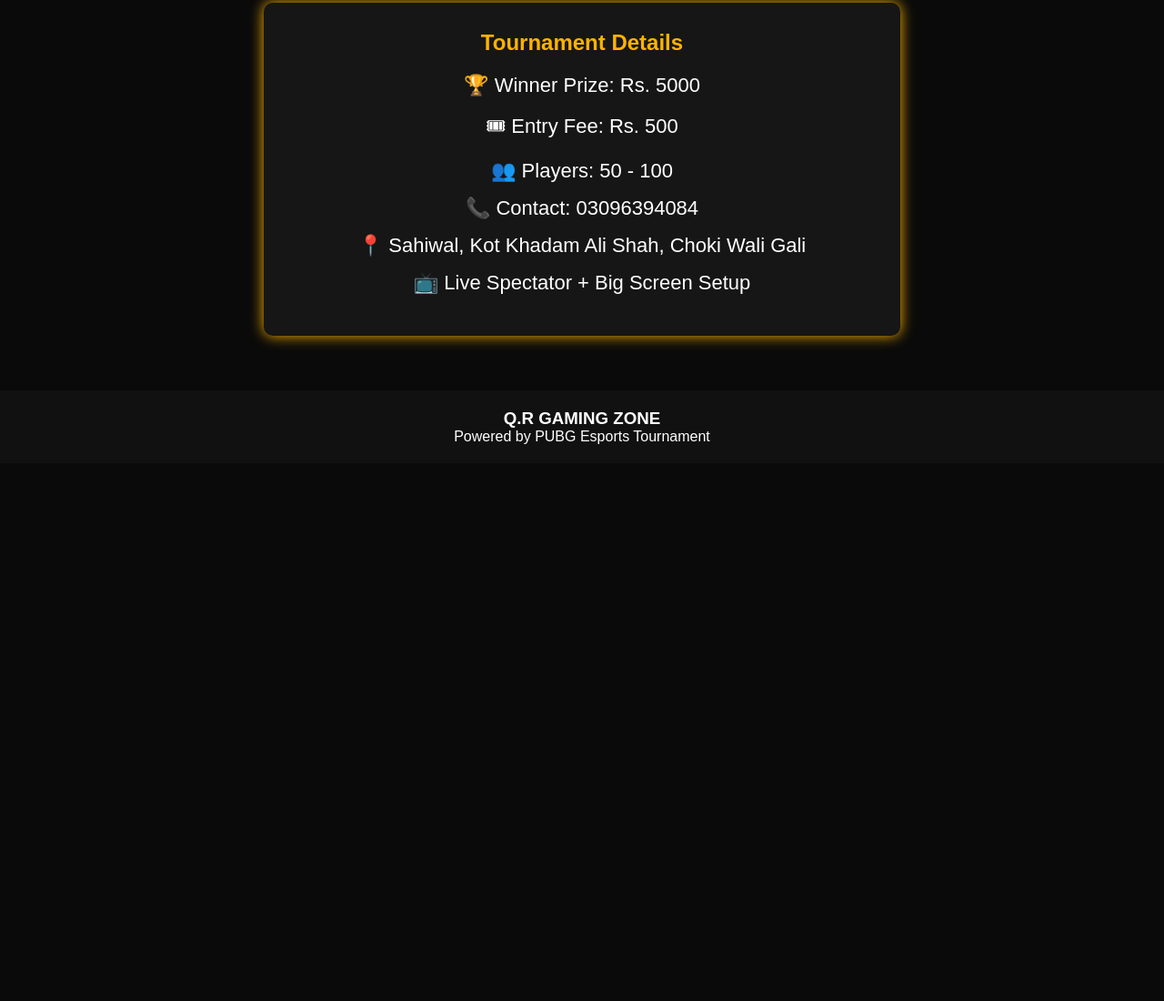
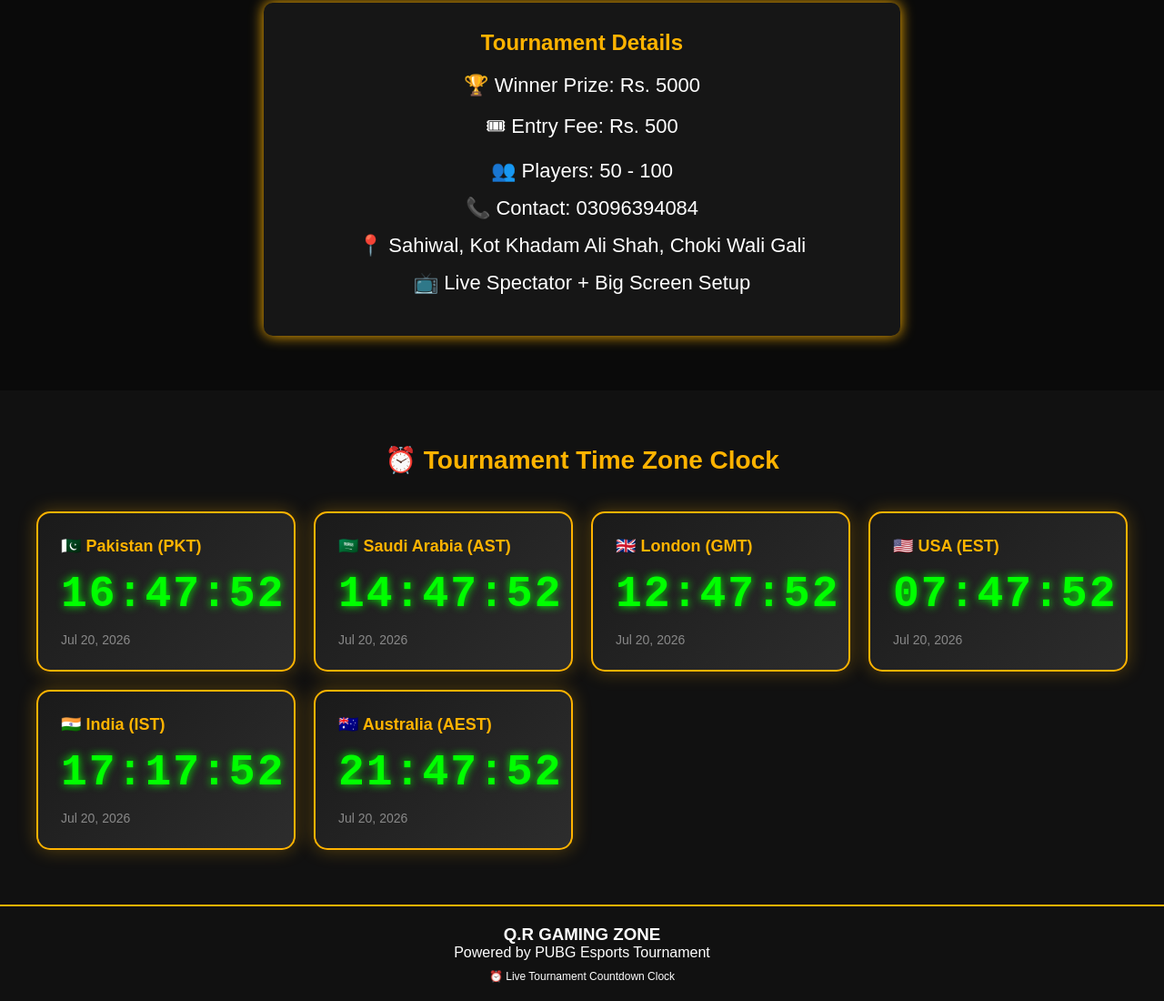
Before and after one commit to stongordon-afk/qr-gaming-zone, a plain HTML site: page index.html in a window 1280 px wide. Shown: the part 857-1957 px from the top of the page at 91% size. Before the commit the page ends 1366 px from the top, so only its background shows below. Drawn offline with Linux system fonts and the light colour scheme.

Commit message:
Add digital clock with multiple time zones

```diff
--- a/index.html
+++ b/index.html
@@ -53,6 +53,12 @@
 text-decoration:none;
 font-weight:bold;
 border-radius:5px;
+transition: 0.3s;
+}
+
+.btn:hover{
+background:#ff9500;
+transform:scale(1.05);
 }
 
 .section{
@@ -79,10 +85,81 @@
 font-size:22px;
 }
 
+/* Clock Styles */
+.clock-section{
+padding:60px 20px;
+background:#111;
+}
+
+.clock-container{
+display:grid;
+grid-template-columns:repeat(auto-fit, minmax(250px, 1fr));
+gap:20px;
+max-width:1200px;
+margin:0 auto;
+}
+
+.clock-card{
+background:linear-gradient(135deg, #1a1a1a, #2d2d2d);
+padding:25px;
+border-radius:15px;
+border:2px solid #ffb300;
+box-shadow:0 0 20px rgba(255, 179, 0, 0.3);
+transition:transform 0.3s;
+}
+
+.clock-card:hover{
+transform:translateY(-5px);
+box-shadow:0 0 30px rgba(255, 179, 0, 0.5);
+}
+
+.timezone-name{
+font-size:18px;
+color:#ffb300;
+font-weight:bold;
+margin-bottom:10px;
+}
+
+.digital-clock{
+font-size:48px;
+font-weight:bold;
+color:#00ff00;
+font-family:'Courier New', monospace;
+text-shadow:0 0 10px #00ff00;
+margin:15px 0;
+letter-spacing:2px;
+}
+
+.date-display{
+font-size:14px;
+color:#888;
+margin-top:10px;
+}
+
+.clock-title{
+text-align:center;
+color:#ffb300;
+font-size:28px;
+margin-bottom:40px;
+}
+
 footer{
 background:#111;
 padding:20px;
 text-align:center;
+border-top:2px solid #ffb300;
+}
+
+@media (max-width: 768px){
+.hero-content h1{
+font-size:40px;
+}
+.hero-content h2{
+font-size:24px;
+}
+.digital-clock{
+font-size:36px;
+}
 }
 </style>
 
@@ -115,10 +192,95 @@
 </div>
 </section>
 
+<!-- World Clock Section -->
+<section class="clock-section">
+<h2 class="clock-title">⏰ Tournament Time Zone Clock</h2>
+<div class="clock-container">
+<div class="clock-card">
+<div class="timezone-name">🇵🇰 Pakistan (PKT)</div>
+<div class="digital-clock" id="clock-pkt">00:00:00</div>
+<div class="date-display" id="date-pkt"></div>
+</div>
+
+<div class="clock-card">
+<div class="timezone-name">🇸🇦 Saudi Arabia (AST)</div>
+<div class="digital-clock" id="clock-ast">00:00:00</div>
+<div class="date-display" id="date-ast"></div>
+</div>
+
+<div class="clock-card">
+<div class="timezone-name">🇬🇧 London (GMT)</div>
+<div class="digital-clock" id="clock-gmt">00:00:00</div>
+<div class="date-display" id="date-gmt"></div>
+</div>
+
+<div class="clock-card">
+<div class="timezone-name">🇺🇸 USA (EST)</div>
+<div class="digital-clock" id="clock-est">00:00:00</div>
+<div class="date-display" id="date-est"></div>
+</div>
+
+<div class="clock-card">
+<div class="timezone-name">🇮🇳 India (IST)</div>
+<div class="digital-clock" id="clock-ist">00:00:00</div>
+<div class="date-display" id="date-ist"></div>
+</div>
+
+<div class="clock-card">
+<div class="timezone-name">🇦🇺 Australia (AEST)</div>
+<div class="digital-clock" id="clock-aest">00:00:00</div>
+<div class="date-display" id="date-aest"></div>
+</div>
+</div>
+</section>
+
 <footer>
 <h3>Q.R GAMING ZONE</h3>
 <p>Powered by PUBG Esports Tournament</p>
+<p style="margin-top:10px; font-size:12px;">⏰ Live Tournament Countdown Clock</p>
 </footer>
+
+<script>
+function updateClocks(){
+const now = new Date();
+
+const timezones = [
+{ id: 'pkt', name: 'Asia/Karachi', label: 'PKT' },
+{ id: 'ast', name: 'Asia/Riyadh', label: 'AST' },
+{ id: 'gmt', name: 'Europe/London', label: 'GMT' },
+{ id: 'est', name: 'America/New_York', label: 'EST' },
+{ id: 'ist', name: 'Asia/Kolkata', label: 'IST' },
+{ id: 'aest', name: 'Australia/Sydney', label: 'AEST' }
+];
+
+timezones.forEach(tz => {
+const formatter = new Intl.DateTimeFormat('en-US', {
+timeZone: tz.name,
+hour: '2-digit',
+minute: '2-digit',
+second: '2-digit',
+hour12: false
+});
+
+const dateFormatter = new Intl.DateTimeFormat('en-US', {
+timeZone: tz.name,
+year: 'numeric',
+month: 'short',
+day: 'numeric'
+});
+
+const timeString = formatter.format(now);
+const dateString = dateFormatter.format(now);
+
+document.getElementById(`clock-${tz.id}`).textContent = timeString;
+document.getElementById(`date-${tz.id}`).textContent = dateString;
+});
+}
+
+// Update clocks every second
+updateClocks();
+setInterval(updateClocks, 1000);
+</script>
 
 </body>
 </html>
```
